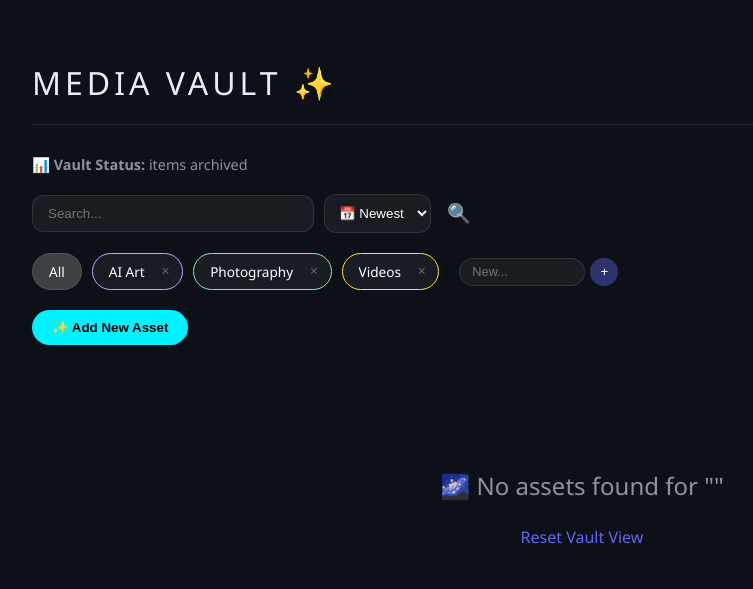
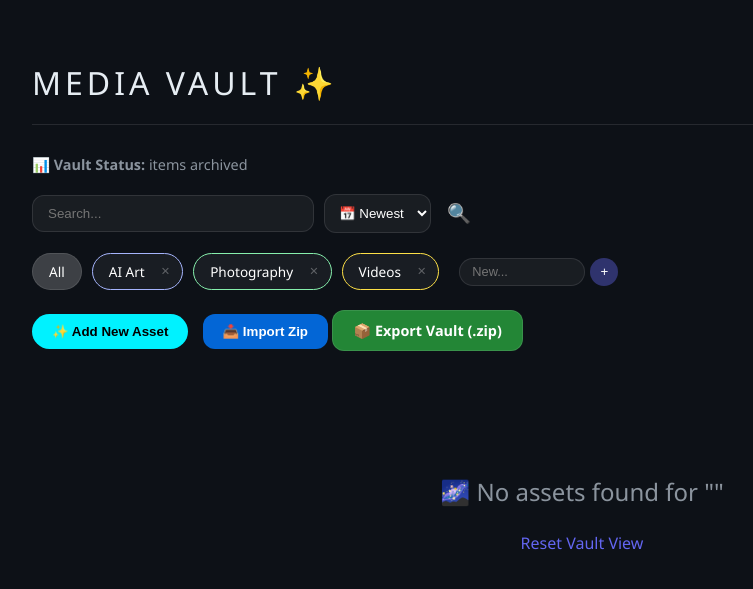
Before and after one commit to github4eri/MediaVault, a FastAPI app: page / in a window 1280 px wide. Shown: the top 589 px of the page, without its empty margins (58-811 px from the left). Run offline with FastAPI, Linux system fonts and the light colour scheme; data comes from the database, SQL or seed files in the repository; data that the repository does not hold is empty; some libraries are stand-ins or nearby versions.

Commit message:
feat: implemented bulk export and zip import functionality

```diff
--- a/main.py
+++ b/main.py
@@ -24,6 +24,10 @@ from sqlalchemy.orm import joinedload
 from typing import List
 from pydantic import BaseModel
 from typing import List
+import zipfile
+import io
+import os
+from fastapi.responses import StreamingResponse
 
 app = FastAPI(title="MediaVault Pro")
 
@@ -215,3 +219,62 @@ async def delete_asset(
 
     # 4. Redirect back to the home page
     return RedirectResponse(url="/", status_code=303)
+
+@app.post("/import-zip")
+async def import_zip(file: UploadFile = File(...), db: Session = Depends(database.get_db)):
+    if not file.filename.endswith('.zip'):
+        return {"error": "Please upload a .zip file"}
+
+    # 1. Read the uploaded zip into memory
+    contents = await file.read()
+    zip_buffer = io.BytesIO(contents)
+
+    with zipfile.ZipFile(zip_buffer, "r") as zip_ref:
+        # 2. Loop through every file inside the zip
+        for file_info in zip_ref.infolist():
+            if file_info.is_dir(): continue # Skip folders
+
+            # 3. Save the file to your static/uploads folder
+            filename = file_info.filename
+            with zip_ref.open(filename) as source, open(f"static/uploads/{filename}", "wb") as target:
+                target.write(source.read())
+
+            # 4. Add to Database
+            new_asset = models.DBMediaAsset(
+                name=filename,
+                file_path=filename,
+                location="Bulk Import",
+                category_id=1 # To make sure you have at least one category in DB.
+            )
+            db.add(new_asset)
+
+    db.commit()
+    return RedirectResponse(url="/", status_code=303)
+
+@app.get("/export-vault")
+async def export_vault(db: Session = Depends(database.get_db)):
+    # 1. Get all the assets you've uploaded
+    assets = db.query(models.DBMediaAsset).all()
+
+    # 2. Create a "virtual file" in the computer's memory (RAM)
+    # This is much faster than writing a file to the hard drive!
+    zip_buffer = io.BytesIO()
+
+    # 3. Start packing the zip file
+    with zipfile.ZipFile(zip_buffer, "w", zipfile.ZIP_DEFLATED) as zip_file:
+        for asset in assets:
+            file_path = f"static/uploads/{asset.file_path}"
+            if os.path.exists(file_path):
+                # We use asset.name so the files inside the zip have nice names
+                # like "Sunset.jpg" instead of "12345_uuid.jpg"
+                zip_file.write(file_path, arcname=asset.name)
+
+    # 4. "Rewind" the virtual file to the beginning so we can send it
+    zip_buffer.seek(0)
+
+    # 5. Send it to the browser as a download
+    return StreamingResponse(
+        zip_buffer,
+        media_type="application/x-zip-compressed",
+        headers={"Content-Disposition": "attachment; filename=my_media_vault.zip"}
+    )
--- a/models.py
+++ b/models.py
@@ -16,7 +16,8 @@ class DBMediaAsset(Base):
     id = Column(Integer, primary_key=True, index=True)
     name = Column(String)
     location = Column(String)
-    file_path = Column(String) # <--- ADD THIS LINE!
+    file_path = Column(String)
+    # 📍 ADD THESE TWO LINES IF THEY ARE MISSING:
     category_id = Column(Integer, ForeignKey("categories.id", ondelete="SET NULL"))
     created_at = Column(String, default=lambda: datetime.now().strftime("%Y-%m-%d %H:%M"))
 
--- a/templates/dashboard.html
+++ b/templates/dashboard.html
@@ -216,7 +216,29 @@
         </div>
         <div class="upload-section">
             <button onclick="toggleUpload()" class="btn-toggle">✨ Add New Asset</button>
+            <form action="/import-zip" method="post" enctype="multipart/form-data" style="display: inline-block; margin-left: 10px;">
+                <input type="file" name="file" accept=".zip" id="zip-input" style="display: none;" onchange="this.form.submit()">
+                <button type="button" onclick="document.getElementById('zip-input').click()" class="btn" style="background: #0366d6; color: white; padding: 10px 20px; border-radius: 12px; cursor: pointer; border: none; font-weight: bold;">
+                    📥 Import Zip
+                </button>
+            </form>
 
+            <a href="/export-vault" class="btn-export" style="
+                background: #238636;
+                color: white;
+                text-decoration: none;
+                padding: 10px 20px;
+                border-radius: 12px;
+                display: inline-flex;
+                align-items: center;
+                gap: 10px;
+                font-weight: bold;
+                font-size: 0.9rem;
+                transition: all 0.3s ease;
+                border: 1px solid rgba(255, 255, 255, 0.1);
+            " onmouseover="this.style.background='#2ea043';" onmouseout="this.style.background='#238636';">
+                📦 Export Vault (.zip)
+            </a>
             <div id="uploadForm" class="glass-form" style="display: none;">
                 <h3>Upload to Vault</h3>
                 <form action="/upload/" method="post" enctype="multipart/form-data">
```
Also changed, not shown: 11 other files.
